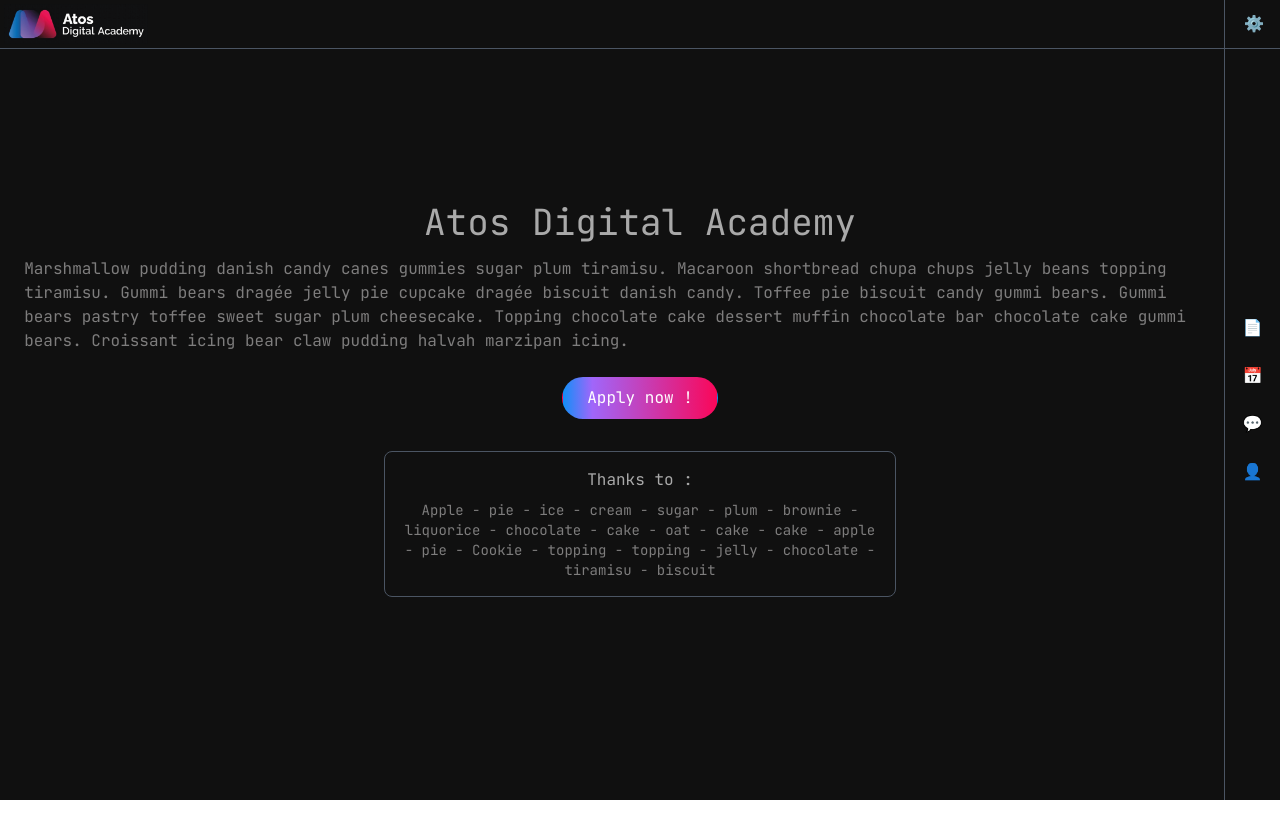
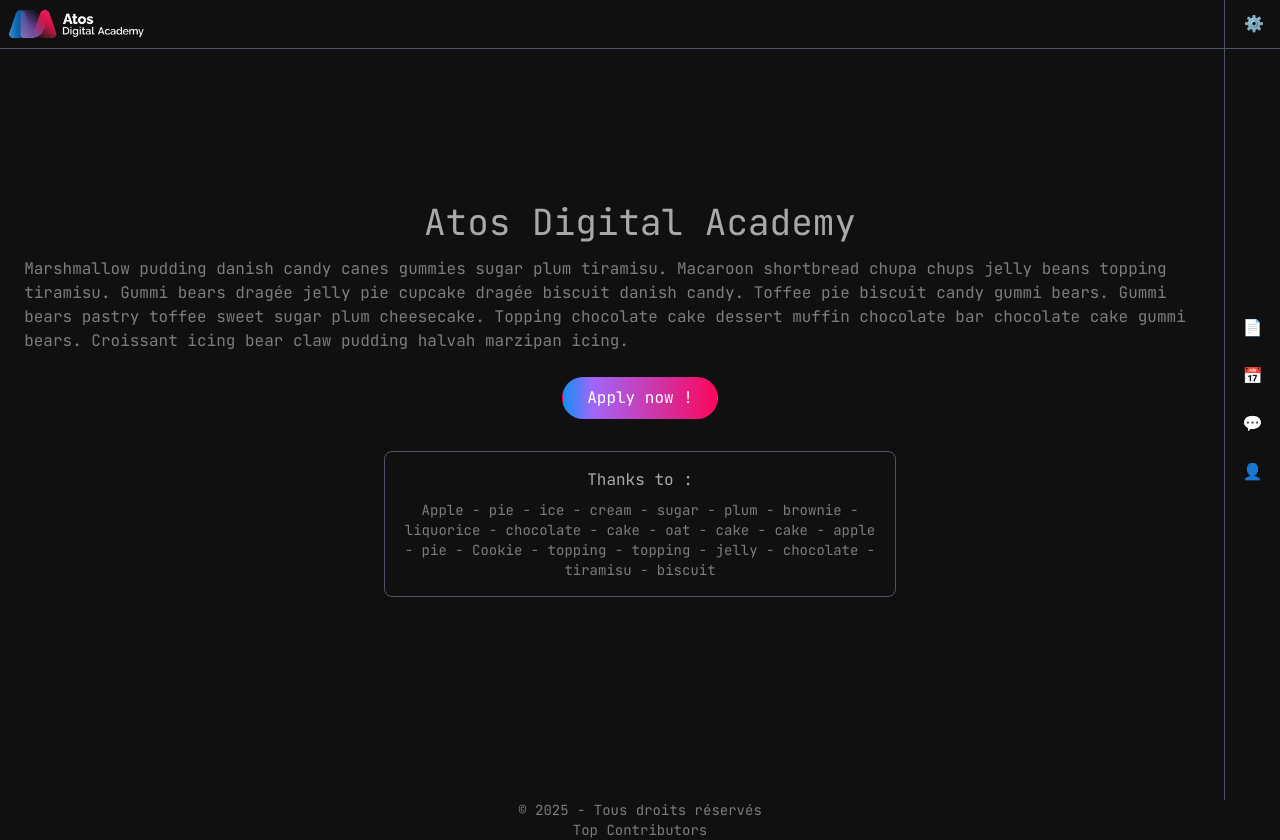
Before and after one commit to Cypher1305/Atos-Digital-Academy, a React (Vite) app in the folder ada-fe/: page / in a window 1280 px wide. Before the commit the page ends 800 px from the top, so only its background shows below. Built offline with nearby package versions, Linux system fonts and the light colour scheme.

Commit message:
add_footer

```diff
--- a/ada-fe/src/pages/Home.tsx
+++ b/ada-fe/src/pages/Home.tsx
@@ -1,9 +1,11 @@
 import { Header } from "../partials/Header";
+import { Footer } from "../partials/Footer";
 import { Button } from "../components/Button";
 import { Card } from "../components/Card";
 
 export const Home = () => {
   return (
+    <>
     <div className="text min-h-screen flex flex-col justify-center items-center p-8 mx-auto">
       <Header/>
 
@@ -43,5 +45,8 @@
         ]}
       />
     </div>
+
+    <Footer/>
+</>
   );
 };
--- /dev/null
+++ b/ada-fe/src/partials/Footer.tsx
@@ -0,0 +1,14 @@
+export const Footer = () => {
+  const year = new Date().getFullYear();
+
+  return (
+    <>
+    <footer className="flex flex-col text-center">
+      <p className="text-sm text-color">
+        © {year} - Tous droits réservés
+      </p>
+      <a href="#" className="text-sm text-color">Top Contributors</a>
+    </footer>
+    </>
+  );
+};
```
